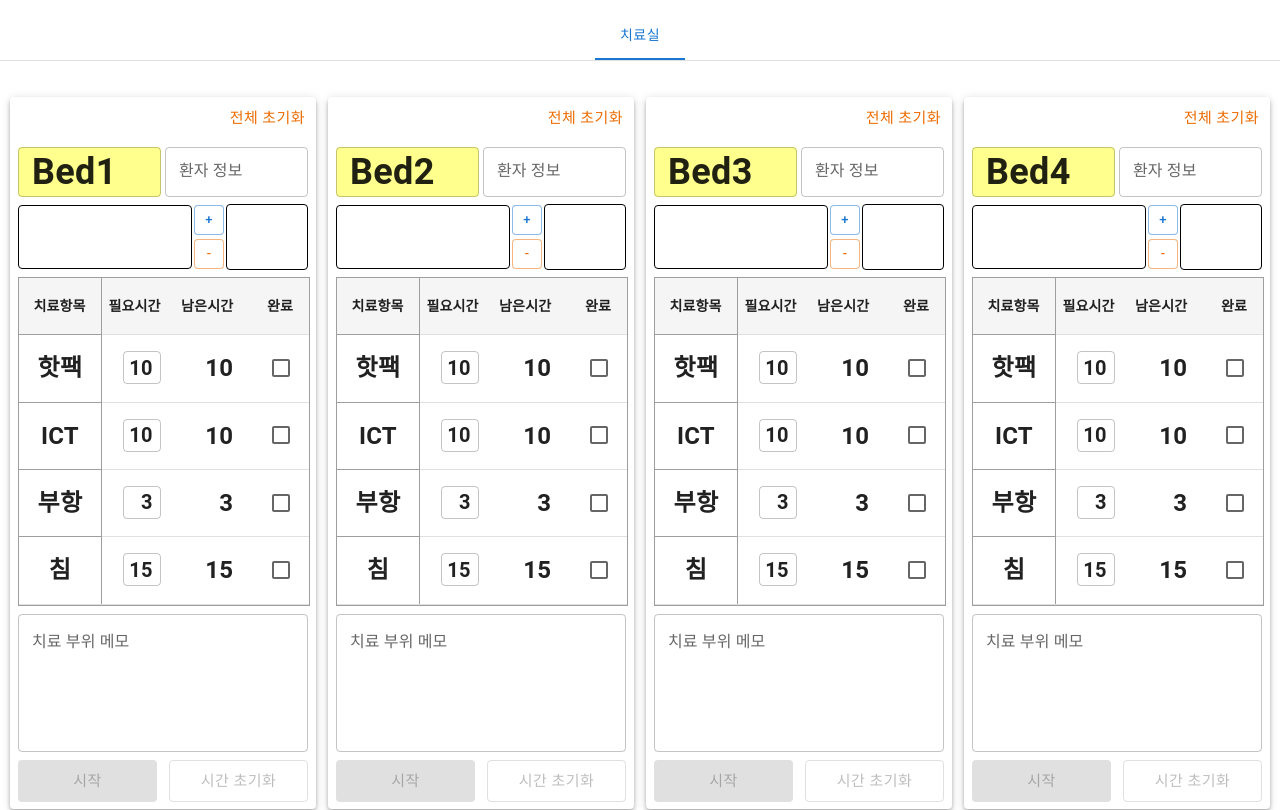
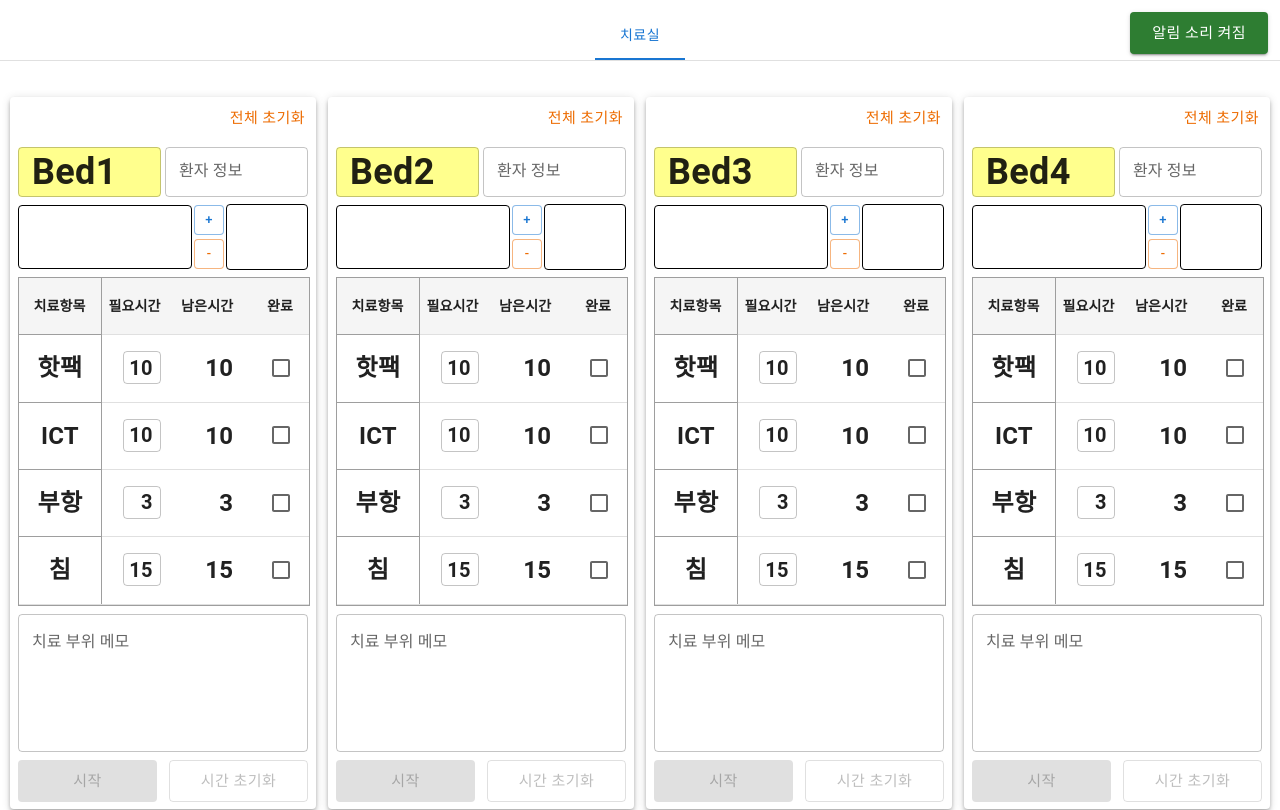
Before and after one commit to nacean/koreanMedicineTimer, a React (Vite) app: page / in a window 1280 px wide. Shown: the top 810 px of the page. Built offline with nearby package versions, Linux system fonts and the light colour scheme.

Commit message:
feat: 알림 소리 On/Off 버튼 구현

```diff
--- a/src/bed/Bed.tsx
+++ b/src/bed/Bed.tsx
@@ -17,9 +17,10 @@ interface Props {
   bedNum: number;
   roomNum: number;
   addDoneBedCount: (addCount: number) => void;
+  isSoundOn: boolean;
 }
 
-const Bed: FC<Props> = ({ bedNum, roomNum, addDoneBedCount }) => {
+const Bed: FC<Props> = ({ bedNum, roomNum, addDoneBedCount, isSoundOn }) => {
   const bedName = `Bed${bedNum}`;
   const [patientInfo, setPatientInfo] = useState<string>("");
   const [cureMemo, setCureMemo] = useState<string>("");
@@ -93,7 +94,9 @@ const Bed: FC<Props> = ({ bedNum, roomNum, addDoneBedCount }) => {
           tag: `치료 완료 알림`,
         });
       }
-      noticeSound.play();
+      if (isSoundOn) {
+        noticeSound.play();
+      }
       setIsRunning(false);
       clearInterval(intervalId);
     } else {
--- a/src/room/Room.tsx
+++ b/src/room/Room.tsx
@@ -6,12 +6,14 @@ interface Props {
   nowRoomNum: number;
   thisRoomNum: number;
   handleChangeRoomDoneBedCount: (addCount: number) => void;
+  isSoundOn: boolean;
 }
 
 const Room: FC<Props> = ({
   nowRoomNum,
   thisRoomNum,
   handleChangeRoomDoneBedCount,
+  isSoundOn,
 }) => {
   const bedNumArray = [1, 2, 3, 4, 5, 6];
 
@@ -29,6 +31,7 @@ const Room: FC<Props> = ({
           addDoneBedCount={handleChangeRoomDoneBedCount}
           bedNum={bedNum}
           key={"room" + thisRoomNum + "bed" + index}
+          isSoundOn={isSoundOn}
         />
       ))}
     </div>
--- a/src/room/RoomList.tsx
+++ b/src/room/RoomList.tsx
@@ -1,8 +1,9 @@
 import { useState } from "react";
 
-import { Tabs, Box } from "@mui/material";
+import { Tabs, Box, Button } from "@mui/material";
 import Room from "@src/room/Room";
 import RoomTab from "@src/room/RoomTab";
+import { createStyles } from "@src/utils/utils";
 
 const RoomList = () => {
   //const roomNumArray = [0, 1, 2, 3, 4, 5];
@@ -12,6 +13,8 @@ const RoomList = () => {
   const [roomDoneBedCountArray, setRoomDoneBedCountArray] = useState<number[]>(
     roomNumArray.map(() => 0)
   );
+
+  const [isSoundOn, setIsSoundOn] = useState<boolean>(true);
 
   const handleRoomChange = (_: React.SyntheticEvent, newValue: number) => {
     setNowRoomNum(newValue);
@@ -31,8 +34,19 @@ const RoomList = () => {
     setRoomDoneBedCountArray(updatedroomDoneBedCountArray);
   };
 
+  const handleChangeSoundOn = () => {
+    setIsSoundOn(!isSoundOn);
+  };
+
   return (
-    <div css={{ width: "100%" }}>
+    <div css={styles.container}>
+      <Button
+        size="large"
+        variant="contained"
+        color={isSoundOn ? "success" : "warning"}
+        sx={styles.notificationSoundChangeButton}
+        onClick={handleChangeSoundOn}
+      >{`알림 소리 ${isSoundOn ? "켜짐" : "꺼짐"}`}</Button>
       <Box sx={{ borderBottom: 1, borderColor: "divider" }}>
         <Tabs
           value={nowRoomNum}
@@ -58,10 +72,24 @@ const RoomList = () => {
               handleChangeRoomDoneBedCount(roomNum, addCount);
             }}
             key={"room" + roomNum}
+            isSoundOn={isSoundOn}
           />
         ))}
       </div>
     </div>
   );
 };
+
+const styles = createStyles({
+  container: {
+    width: "100%",
+    position: "relative",
+  },
+  notificationSoundChangeButton: {
+    position: "absolute",
+    right: 12,
+    zIndex: 1,
+  },
+});
+
 export default RoomList;
```
